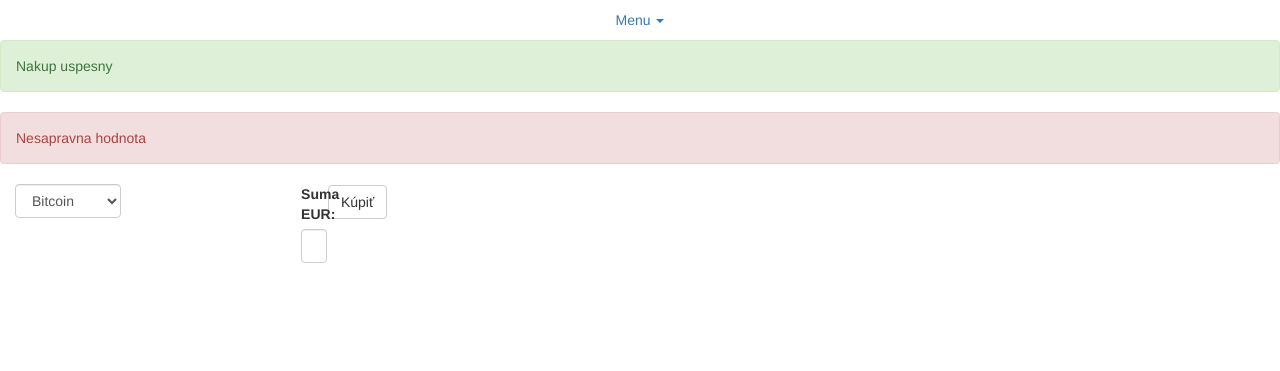
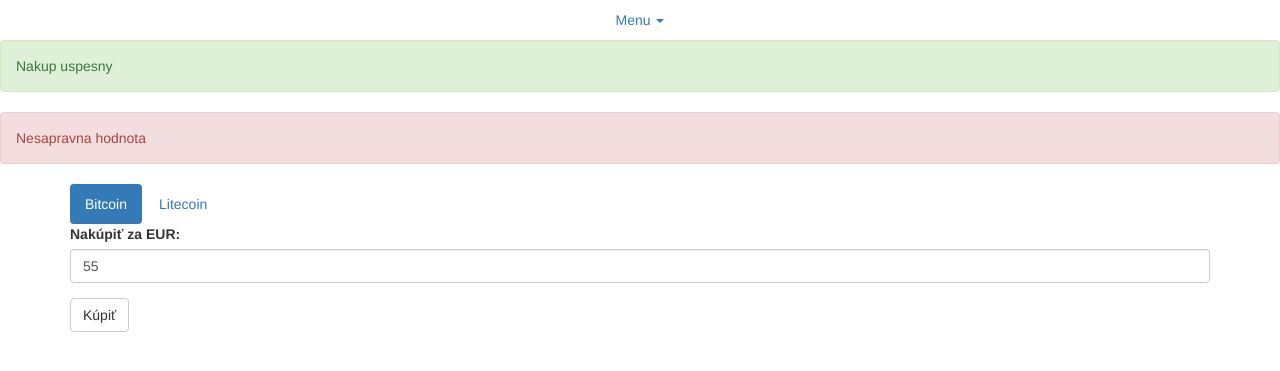
Before and after one commit to j4nk0/xbtzmenaren, a Django app: page /xbtzmenarenapp/ in a window 1280 px wide. Shown: the top 371 px of the page. Run offline with Django 3.2, Linux system fonts and the light colour scheme; some libraries are stand-ins or nearby versions.

Commit message:
rework coin selection

```diff
--- a/xbtzmenarendjango/xbtzmenarenapp/templates/xbtzmenarenapp/buy.html
+++ b/xbtzmenarendjango/xbtzmenarenapp/templates/xbtzmenarenapp/buy.html
@@ -37,29 +37,38 @@
     {% if error_message %}
       <div class="alert alert-danger"> {{ error_message }} </div>
     {% endif %}
-    <form action="{% url 'buy-action' %}" method="post">
-      {% csrf_token %}
-      <div class="form-group row">
-	<div class="col-lg-4"/>
-        <div class="col-lg-4">
-          <select class="form-control" name="coin_selection">
-            <option>Bitcoin</option>
-            <option>Litecoin</option>
-          </select>
+    <div class="container">
+      <ul class="nav nav-pills">
+	<li class="active"><a data-toggle="pill" href="#Bitcoin">Bitcoin</a></li>
+        <li><a data-toggle="pill" href="#Litecoin">Litecoin</a></li>
+      </ul>
+
+      <div class="tab-content">
+        <div id="Bitcoin" class="tab-pane active">
+          <form action="{% url 'buy-btc' %}" method="post">
+            {% csrf_token %}
+            <div class="form-group">
+              <label for="usr">Nakúpiť za EUR:</label>
+              <input type="text" class="form-control" name="sum_eur"/>
+              <script>$(':text').val('{{ max_sum_eur }}');</script>
+            </div>
+            <button type="submit" class="btn btn-default">Kúpiť</button>
+          </form>
         </div>
-	<div class="col-lg-4"/>
+
+        <div id="Litecoin" class="tab-pane">
+          <form action="{% url 'buy-ltc' %}" method="post">
+            {% csrf_token %}
+            <div class="form-group">
+              <label for="usr">Nakúpiť za EUR:</label>
+              <input type="text" class="form-control" name="sum_eur"/>
+              <script>$(':text').val('{{ max_sum_eur }}');</script>
+            </div>
+            <button type="submit" class="btn btn-default">Kúpiť</button>
+          </form>
+        </div>
       </div>
-      <div class="row"/>
-      <div class="form-group row">
-	<div class="col-lg-4"/>
-        <div class="col-lg-4">
-          <label for="usr">Suma EUR:</label>
-	  <input type="text" class="form-control" name="sum_eur"/>
-	<script>$(':text').val('{{ max_sum_eur }}');</script>
-        </div>
-	<div class="col-lg-4"/>
-      </div>
-      <button type="submit" class="btn btn-default">Kúpiť</button>
-    </form>
+    </div>
+
   </body>
 </html>
--- a/xbtzmenarendjango/xbtzmenarenapp/urls.py
+++ b/xbtzmenarendjango/xbtzmenarenapp/urls.py
@@ -5,5 +5,6 @@ from . import views
 urlpatterns = [
     path('', views.buy, name='buy'),
     path('buy/', views.buy, name='buy'),
-    path('buy-action/', views.buy_action, name='buy-action'),
+    path('buy-btc/', views.buy_btc, name='buy-btc'),
+    path('buy-ltc/', views.buy_ltc, name='buy-ltc'),
 ]
--- a/xbtzmenarendjango/xbtzmenarenapp/views.py
+++ b/xbtzmenarendjango/xbtzmenarenapp/views.py
@@ -12,7 +12,10 @@ def buy(request):
     }
     return HttpResponse(template.render(context, request))
 
-def buy_action(request):
-    coin = request.POST['coin_selection']
+def buy_btc(request):
     sum_eur = request.POST['sum_eur']
-    return HttpResponse("coin: " + coin + "\n"  + "sum: " + sum_eur)
+    return HttpResponse("coin: Bitcoin" + "\n"  + "sum: " + sum_eur)
+
+def buy_ltc(request):
+    sum_eur = request.POST['sum_eur']
+    return HttpResponse("coin: Litecoin" + "\n"  + "sum: " + sum_eur)
```
